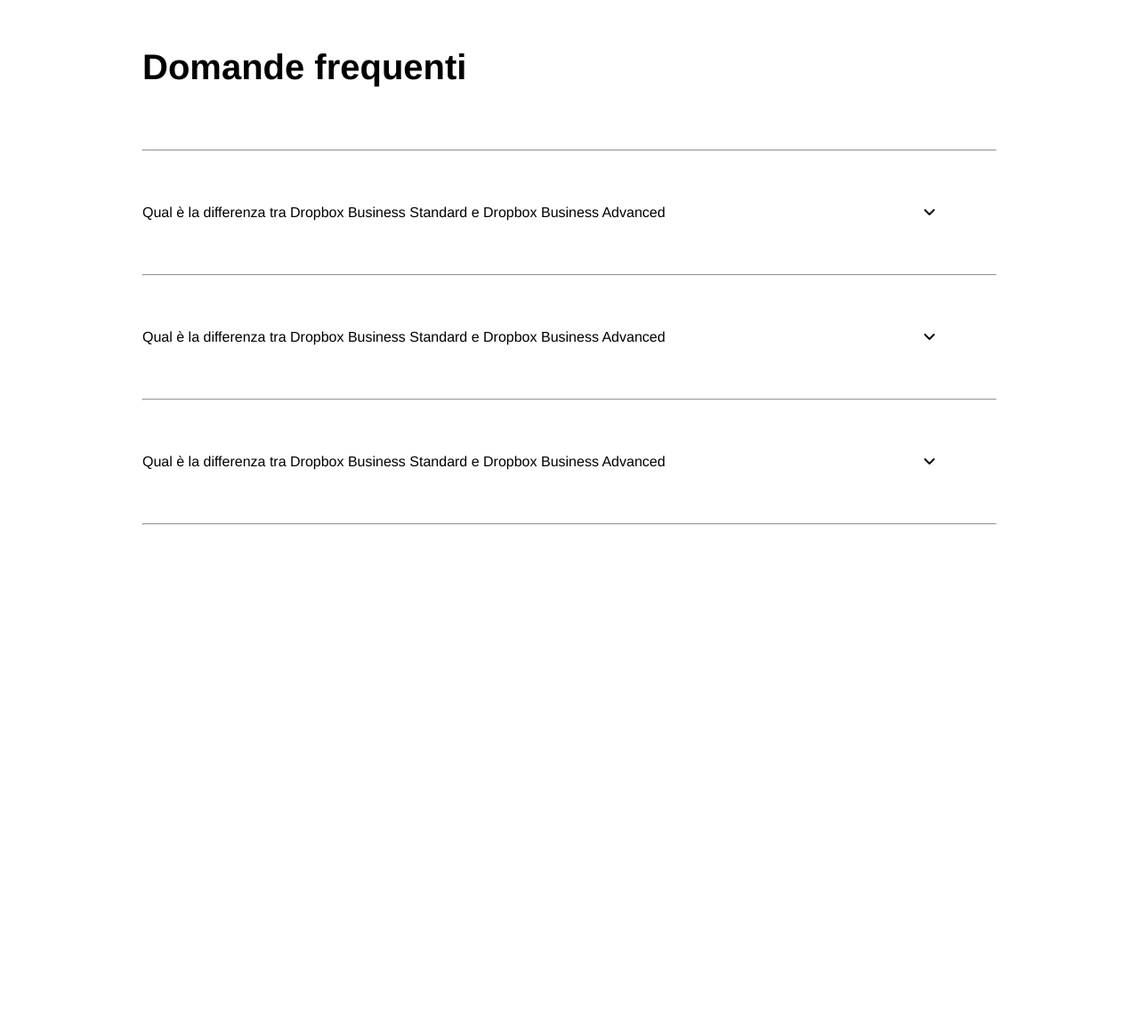
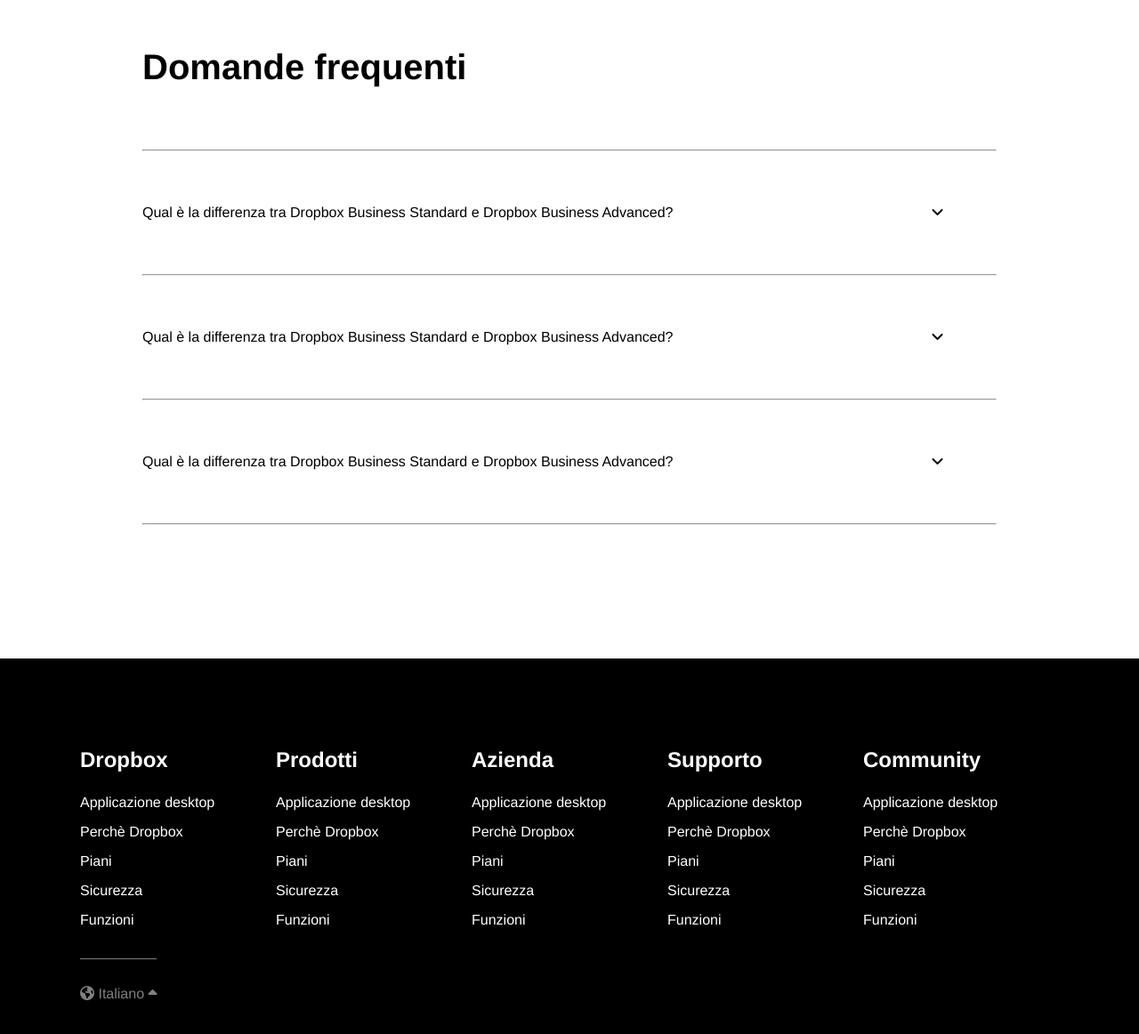
Before and after one commit to salvoparisi/htmlcss-dropbox, a plain HTML site: page index.html in a window 1280 px wide. Shown: the part 5785-6947 px from the top of the page at 89% size. Before the commit the page ends 6375 px from the top, so only its background shows below. Drawn offline with Linux system fonts and the light colour scheme.

Commit message:
add footer

```diff
--- a/index.html
+++ b/index.html
@@ -264,7 +264,7 @@
                 <hr>
                 <div class="divhover">
                     <div class="arrow-container">
-                        <span> Qual è la differenza tra Dropbox Business Standard e Dropbox Business Advanced</span>
+                        <span> Qual è la differenza tra Dropbox Business Standard e Dropbox Business Advanced?</span>
                         <span class="arrowdown"><i class="fa-solid fa-angle-down"></i></span>
                         <span class="arrowup"><i class="fa-solid fa-angle-up"></i></span>
                     </div>
@@ -277,7 +277,7 @@
                 <hr>
                 <div class="divhover">
                     <div class="arrow-container">
-                        <span> Qual è la differenza tra Dropbox Business Standard e Dropbox Business Advanced</span>
+                        <span> Qual è la differenza tra Dropbox Business Standard e Dropbox Business Advanced?</span>
                         <span class="arrowdown"><i class="fa-solid fa-angle-down"></i></span>
                         <span class="arrowup"><i class="fa-solid fa-angle-up"></i></span>
                     </div>
@@ -290,7 +290,7 @@
                 <hr>
                 <div class="divhover">
                     <div class="arrow-container">
-                        <span> Qual è la differenza tra Dropbox Business Standard e Dropbox Business Advanced</span>
+                        <span> Qual è la differenza tra Dropbox Business Standard e Dropbox Business Advanced?</span>
                         <span class="arrowdown"><i class="fa-solid fa-angle-down"></i></span>
                         <span class="arrowup"><i class="fa-solid fa-angle-up"></i></span>
                     </div>
@@ -305,7 +305,65 @@
         </div>
     </main>
     <footer>
-
+        <div id="lastfoot">
+            <div class="container-lg">
+                <div class="footcolumns">
+                    <h2>Dropbox</h2>
+                    <ul>
+                        <li><a href="">Applicazione desktop</a></li>
+                        <li><a href="">Perchè Dropbox</a></li>
+                        <li><a href="">Piani</a></li>
+                        <li><a href="">Sicurezza</a></li>
+                        <li><a href="">Funzioni</a></li>
+                    </ul>
+                </div>
+                <div class="footcolumns">
+                    <h2>Prodotti</h2>
+                    <ul>
+                        <li><a href="">Applicazione desktop</a></li>
+                        <li><a href="">Perchè Dropbox</a></li>
+                        <li><a href="">Piani</a></li>
+                        <li><a href="">Sicurezza</a></li>
+                        <li><a href="">Funzioni</a></li>
+                    </ul>
+                </div>
+                <div class="footcolumns">
+                    <h2>Azienda</h2>
+                    <ul>
+                        <li><a href="">Applicazione desktop</a></li>
+                        <li><a href="">Perchè Dropbox</a></li>
+                        <li><a href="">Piani</a></li>
+                        <li><a href="">Sicurezza</a></li>
+                        <li><a href="">Funzioni</a></li>
+                    </ul>
+                </div>
+                <div class="footcolumns">
+                    <h2>Supporto</h2>
+                    <ul>
+                        <li><a href="">Applicazione desktop</a></li>
+                        <li><a href="">Perchè Dropbox</a></li>
+                        <li><a href="">Piani</a></li>
+                        <li><a href="">Sicurezza</a></li>
+                        <li><a href="">Funzioni</a></li>
+                    </ul>
+                </div>
+                <div class="footcolumns">
+                    <h2>Community</h2>
+                    <ul>
+                        <li><a href="">Applicazione desktop</a></li>
+                        <li><a href="">Perchè Dropbox</a></li>
+                        <li><a href="">Piani</a></li>
+                        <li><a href="">Sicurezza</a></li>
+                        <li><a href="">Funzioni</a></li>
+                    </ul>
+                </div>
+            </div>
+        </div>
+        <div class="disflex">
+            <div class="container-lg">
+                <span><i class="fa-solid fa-earth-americas"></i> Italiano <i class="fa-solid fa-caret-up"></i></span>
+            </div>
+        </div>
     </footer>
 
 
--- a/style.css
+++ b/style.css
@@ -282,11 +282,10 @@
 }
 #teamsimg{
     padding-top: 150px;
-    width: 1903px;
     .disflex{
-        display: flex;
-        justify-content: center;
+        width: 1903px;
     }
+
 }
 #square1, #square2, #square3{
     width: calc(100%/3);
@@ -375,6 +374,7 @@
         }
         div{
             padding: 30px 0;
+            white-space: nowrap;
         }
         i{
             padding-left: 290px;
@@ -405,3 +405,47 @@
         display: block;
     }
 }
+/*end question*/
+/*end main*/
+footer{
+    background-color: black;
+    height: 430px;
+}
+#lastfoot{
+
+    color: white;
+    display: flex;
+    justify-content: center;
+    padding: 100px 0 50px 0;
+    margin-top: 150px;
+    .container-lg{
+        width: 1100px;
+        display: flex;
+        .footcolumns{
+            width: calc(100%/5);
+        }
+    }
+    h2{
+        padding-bottom: 25px;
+    }
+    li{
+        padding-bottom: 15px;
+        list-style: none;
+    }
+    a{
+        color: white;
+        text-decoration: none;
+        white-space: nowrap;
+    }
+
+}
+
+.container-lg{
+    width: 1100px;
+    span{
+        color: gray;
+        text-align: left;
+        border-top: 1px solid gray;
+        padding: 30px 0;
+    }
+}
```
